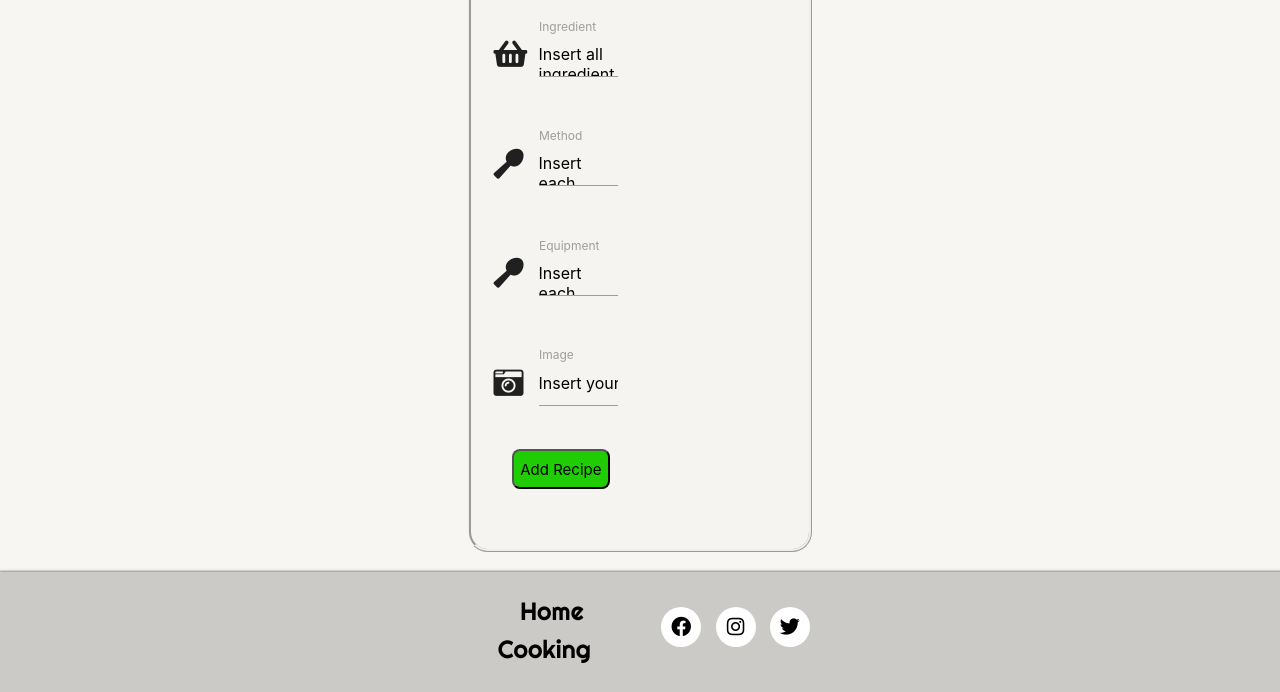
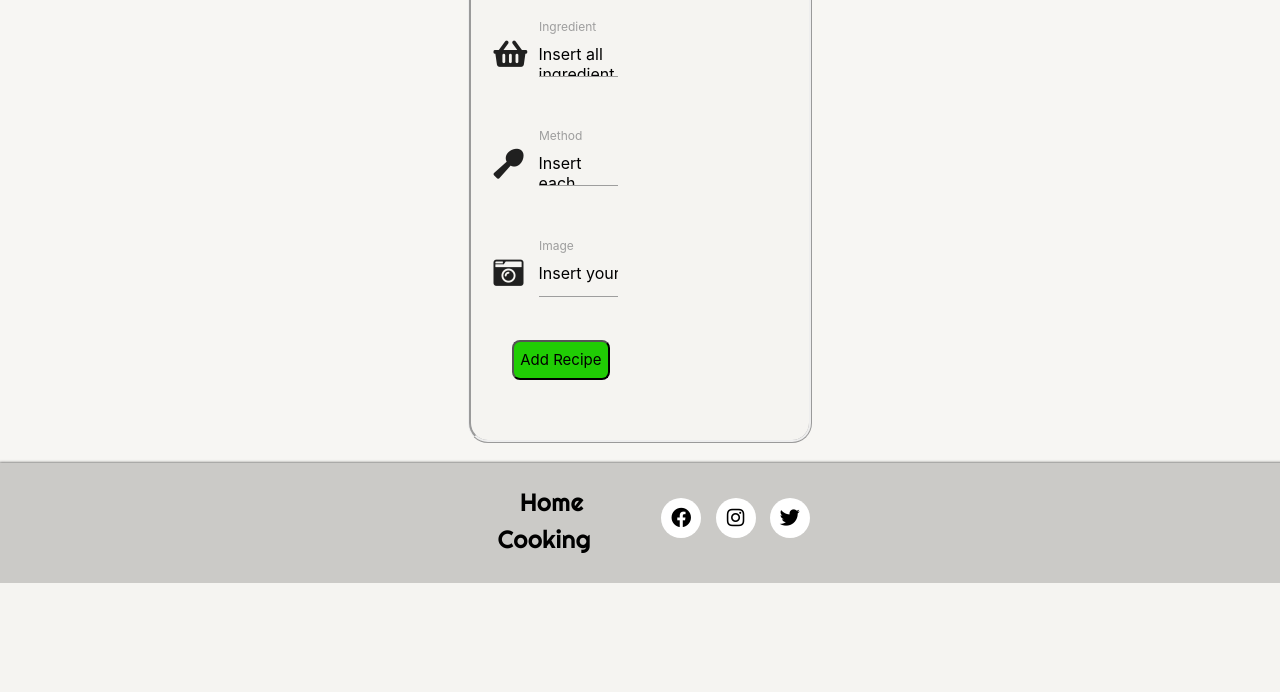
Before and after one commit to Mrsebastino/Recipe-Book-App, a Flask app: page /add_recipes in a window 1280 px wide. Shown: the part 685-1377 px from the top of the page. After the commit the page ends 1268 px from the top, so only its background shows below. Run offline with Flask 2, Linux system fonts and the light colour scheme; data that the repository does not hold is empty; some libraries are stand-ins or nearby versions; some web fonts are replaced.

Commit message:
implemented input of img by user, remove equipments from form

```diff
--- a/app.py
+++ b/app.py
@@ -1,6 +1,6 @@
 import os
 from flask import Flask, render_template, redirect, request, url_for
-from flask_pymongo import PyMongo
+from flask_pymongo import PyMongo, pymongo
 from bson.objectid import ObjectId
 
 # DB URI for local workspace
@@ -29,9 +29,10 @@ def home():
 @app.route('/our_recipes')
 def our_recipes():
     the_recipe = mongo.db.recipes.find()
+
     return render_template('our_recipes.html', recipes=the_recipe)
 
-# Route to  add recipe
+# Route to  add recipe form
 
 
 @app.route('/add_recipes')
@@ -46,6 +47,8 @@ def your_recipes(recipes_id):
     the_recipe = mongo.db.recipes.find_one({"_id": ObjectId(recipes_id)})
     return render_template("your_recipes.html", recipes=the_recipe, page_title="Your Recipe")
 
+# Route to take our data from ad recipe form and display in your recipe
+
 
 @app.route('/insert_recipe', methods=['POST'])
 def insert_recipe():
@@ -54,7 +57,6 @@ def insert_recipe():
 
     ingredients_list = form_data["ingredients_name"].split("\n")
     instructions_list = form_data["instructions_name"].split("\n")
-    equipments_list = form_data["equipments_name"].split("\n")
 
     the_recipe = recipes.insert_one(
         {
@@ -64,7 +66,7 @@ def insert_recipe():
             "serve_name": form_data["serve_name"],
             "ingredients_name": ingredients_list,
             "instructions_name": instructions_list,
-            "equipments_name": equipments_list,
+            "image_link": form_data["image_link"]
 
         }
     )
@@ -74,8 +76,8 @@ def insert_recipe():
 
 @app.route('/equipments_list')
 def equipments_list():
-    all_recipes = mongo.db.recipes.find()
-    return render_template("equipment.html", recipes=all_recipes)
+    all_equipments = mongo.db.equipments.find()
+    return render_template("equipment.html", equipments=all_equipments)
 
 
 if __name__ == '__main__':
--- a/templates/add_recipes.html
+++ b/templates/add_recipes.html
@@ -113,20 +113,6 @@
               <label>Method</label>
             </div>
           </div>
-          <!--Equipments-->
-          <div class="row">
-            <div class="input-field col s12">
-              <i class="fas fa-utensil-spoon prefix"></i>
-              <textarea
-                id="equipments_name"
-                name="equipments_name"
-                type="text"
-                placeholder="Insert each steps on a new line"
-                class="materialize-textarea"
-              ></textarea>
-              <label>Equipment</label>
-            </div>
-          </div>
           <!--Images-->
           <div class="row">
             <div class="input-field col s12">
```
